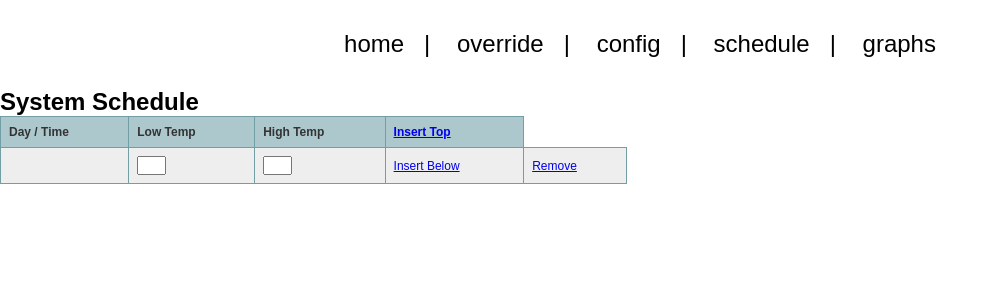
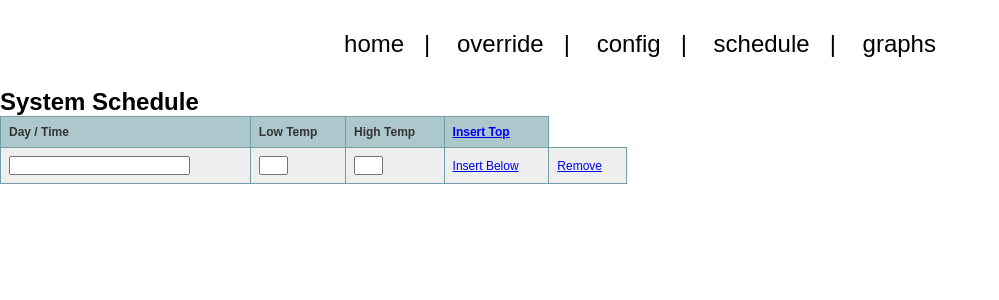
Before and after one commit to evanfletcher42/thermostat-rpi, a Flask app: page /schedule in a window 1280 px wide. Shown: the top 300 px of the page, without its empty margins (0-999 px from the left). Run offline with Flask 2, Linux system fonts and the light colour scheme; some libraries are stand-ins or nearby versions.

Commit message:
web: schedule: fix timepicker

```diff
--- a/app/templates/schedule.html
+++ b/app/templates/schedule.html
@@ -35,9 +35,9 @@
 					</thead>
 					<tbody>
 						<tr>
-							<td> <script> $(function() { $('#stepExample1').timepicker({ 'step': 15 }); }); </script> </td>
-							<td> <input type="text" size=1>  </td>
-							<td> <input type="text" size=1>  </td>
+							<td> <input id="daytimepicker" type="text" class="time" /> </td>
+							<td> <input type="text" size=1 />  </td>
+							<td> <input type="text" size=1 />  </td>
 							<td> <a href="#" class="insert">Insert Below</a> </td>
 							<td> <a href="#" class="remove">Remove</a> </td>
 						</tr>
@@ -45,6 +45,13 @@
 				</table>
 			</div>
 		</div>
+
+		<script>
+			$(function() {
+				$('#daytimepicker').timepicker({ 'step': 15 });
+			});
+		</script>
+
 		<script type=text/javascript>
 			SetColor(); //set the table colors (alternating white/grey rows)
 
```
